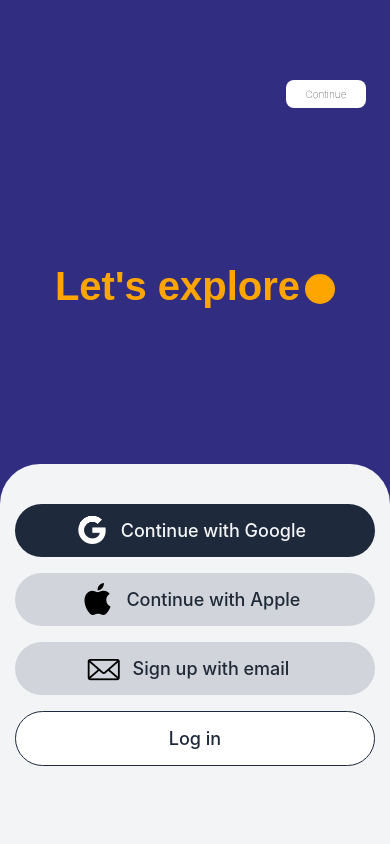
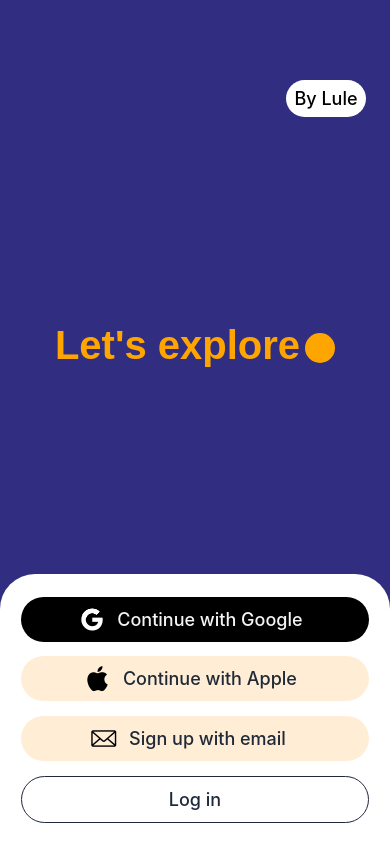
Before and after one commit to lulled/expo-redux-reactnative-skia, a React Native app: screen /WellCome in a window 390 px wide. Built offline with nearby package versions, Linux system fonts and the light colour scheme.

Commit message:
fixed width with dimensions api

```diff
--- a/App.js
+++ b/App.js
@@ -2,7 +2,9 @@ import {Provider} from 'react-redux';
 import store from './grobal-state/Store';
 import { NavigationContainer } from '@react-navigation/native';
 import AppStack from './navigation/AppStack';
+import * as NavigationBar  from 'expo-navigation-bar';
 export default function App() {
+  NavigationBar.setBackgroundColorAsync("white");
   return (
     <NavigationContainer>
     <Provider store={store}>
--- a/components/AuthButtons.jsx
+++ b/components/AuthButtons.jsx
@@ -1,28 +1,30 @@
-import { View, Text } from 'react-native'
+import { View, Text,Dimensions } from 'react-native'
 import React from 'react'
 import { AntDesign } from '@expo/vector-icons';
 import { Fontisto } from '@expo/vector-icons';
 
-
+const{width,height} = Dimensions.get('window');
+const innerWidth = width-20 ;
+const buttonWidth = width-42;
 export default function AuthButtons() {
   return (
-    <View className='bg-gray-100 w-full h-[380px] rounded-t-[40px] '>
-        <View className=' w-full h-full pt-8 items-center'>
-        <View className='flex-row m-2 bg-slate-800  w-[360px] justify-center items-center rounded-[50px] px-8'>
-           <AntDesign name="google" size={32} color="white" />
-            <Text className='text-gray-100 px-2 py-4 text-[18px] font-medium '> Continue with Google</Text>
+    <View className='bg-white h-[270px] rounded-t-[35px]  justify-center items-center ' style ={{width:width,justifyContent:'center', alignContent:'center',}}>
+        <View className='   pt-2 items-center'style={{width:innerWidth,}}>
+        <View className='flex-row m-1 bg-black  justify-center items-center rounded-[50px] px-8' style={{width:buttonWidth,}}>
+           <AntDesign name="google" size={25} color="white" />
+            <Text className='text-gray-100 px-2 py-3 text-[18px] font-medium '> Continue with Google</Text>
         </View>
-        <View className='flex-row m-2 bg-gray-300  w-[360px] justify-center items-center rounded-[50px] px-8'>
-        <AntDesign name="apple1" size={32} color="black" />
-            <Text className='text-gray-800 px-2 py-4 text-[18px] font-medium '> Continue with Apple</Text>
+        <View className='flex-row m-[10px] bg-orange-100   justify-center items-center rounded-[50px] px-8'style={{width:buttonWidth,}}>
+        <AntDesign name="apple1" size={25} color="black" />
+            <Text className='text-gray-800 px-2 py-3 text-[18px] font-medium '> Continue with Apple</Text>
         </View>
-        <View className='flex-row m-2 bg-gray-300  w-[360px] justify-center items-center rounded-[50px] px-8'>
-        <Fontisto name="email" size={32} color="black" />
-            <Text className='text-gray-800 px-2 py-4 text-[18px] font-medium '> Sign up with email </Text>
+        <View className='flex-row m-[5px] bg-orange-100   justify-center items-center rounded-[50px] px-8'style={{width:buttonWidth,}}>
+        <Fontisto name="email" size={25} color="black" />
+            <Text className='text-gray-800 px-2 py-3 text-[18px] font-medium '> Sign up with email </Text>
         </View>
-        <View className=' bg-white m-2  w-[360px] justify-center items-center rounded-[50px] px-8 border-[1px] border-slate-800'>
+        <View className=' bg-white m-[10px]  justify-center items-center rounded-[50px] px-8 border-[1px] border-slate-800'style={{width:buttonWidth,}}>
 
-            <Text className='text-slate-800 px-2 py-4 text-[18px] font-medium '> Log in </Text>
+            <Text className='text-slate-800 px-2 py-3 text-[18px] font-medium '> Log in </Text>
         </View>
         </View>
 
--- a/components/WellCome.jsx
+++ b/components/WellCome.jsx
@@ -1,15 +1,16 @@
-import { View, Text,TouchableOpacity } from 'react-native'
+import { View, Text,TouchableOpacity, Dimensions } from 'react-native'
 import React from 'react'
 import AuthButtons from './AuthButtons'
 import WellComeAnime from './WellComeAnime'
 import { useNavigation } from '@react-navigation/native'
+
 
 export default function WellCome() {
     const navigation =useNavigation();
   return (
     <View className='flex-1 bg-indigo-900'>
       <TouchableOpacity className=' justify-between ml-10 mt-20  mr-6 items-end' onPress={()=>navigation.navigate('Shop',{})}>
-      <Text className='w-[80px] bg-white text-black text-center font-thin text-[10px] p-2 rounded-lg'>Continue</Text>
+      <Text className='w-[80px] bg-white text-black text-center font-medium text-[18px] p-2 rounded-[50px]'>By Lule</Text>
       </TouchableOpacity>
       <WellComeAnime />
       <AuthButtons />
--- a/package.json
+++ b/package.json
@@ -16,6 +16,7 @@
     "@reduxjs/toolkit": "^1.9.5",
     "expo": "~49.0.7",
     "expo-dev-client": "~2.4.6",
+    "expo-navigation-bar": "~2.3.0",
     "expo-status-bar": "~1.6.0",
     "nativewind": "^2.0.11",
     "react": "18.2.0",
```
Also changed, not shown: 1 other file (tests, documents, lock files or other folders).
